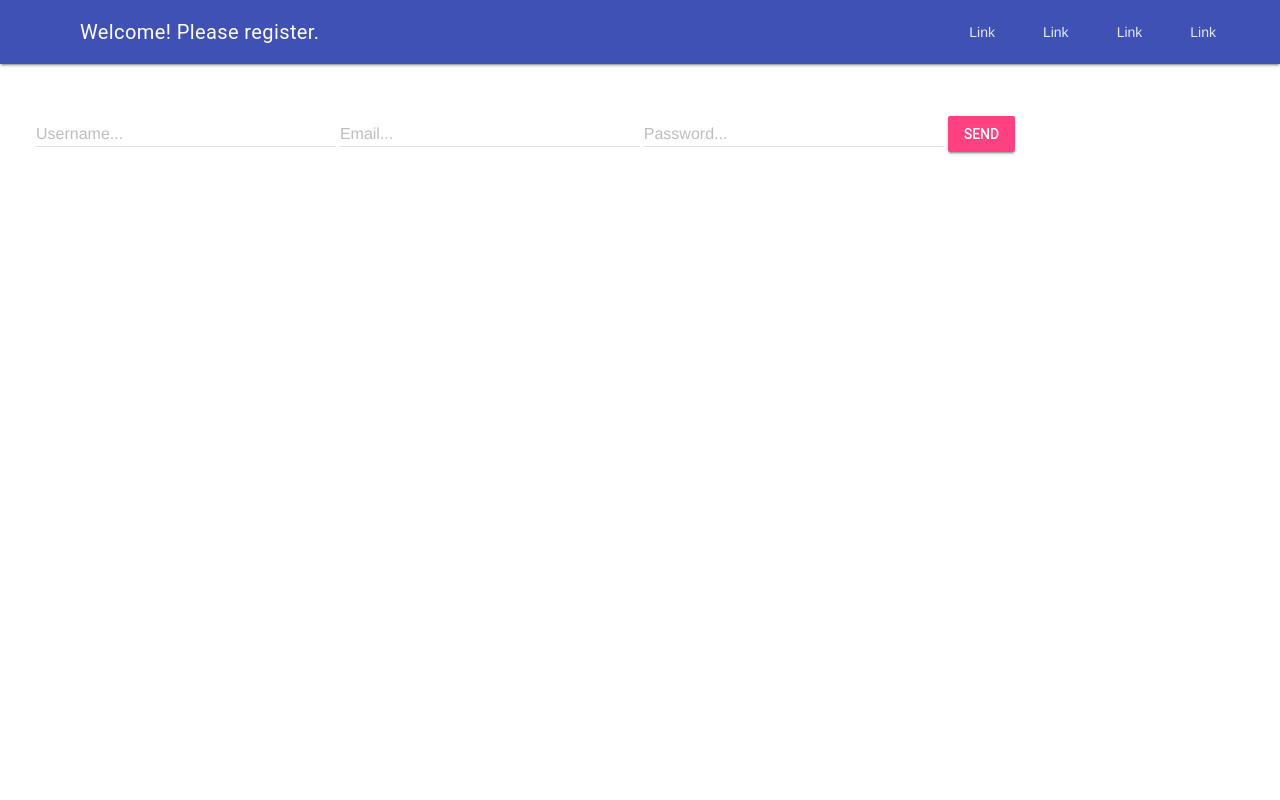
After one commit to MartinInglin/Django-ChatApp, a Django app: page /register/ in a window 1280 px wide. The commit adds this page. Run offline with Django 5.2, Linux system fonts and the light colour scheme.

Commit message:
register works

```diff
--- /dev/null
+++ b/django_chat_app/chat/templates/auth/register.html
@@ -0,0 +1,60 @@
+
+{% extends "base.html" %}
+
+{% block header %}
+<header class="mdl-layout__header">
+  <div class="mdl-layout__header-row">
+
+    <span class="mdl-layout-title">Welcome! Please register.</span>
+
+    <div class="mdl-layout-spacer"></div>
+    <nav class="mdl-navigation mdl-layout--large-screen-only">
+      <a class="mdl-navigation__link" href="">Link</a>
+      <a class="mdl-navigation__link" href="">Link</a>
+      <a class="mdl-navigation__link" href="">Link</a>
+      <a class="mdl-navigation__link" href="">Link</a>
+    </nav>
+  </div>
+</header>
+<div class="mdl-layout__drawer">
+  <span class="mdl-layout-title">Chatroom</span>
+  <nav class="mdl-navigation">
+    <a class="mdl-navigation__link" href="">Link</a>
+    <a class="mdl-navigation__link" href="">Link</a>
+    <a class="mdl-navigation__link" href="">Link</a>
+    <a class="mdl-navigation__link" href="">Link</a>
+  </nav>
+</div>
+{% endblock %}
+
+{% block content %}
+
+{% if wrongPassword %}
+
+<h4>Wrong password or username</h4>
+
+{% endif %}
+
+
+<form action="/register/" method="post">
+  {% csrf_token %}
+  <div class="mdl-textfield mdl-js-textfield mdl-textfield--floating-label">
+    <input class="mdl-textfield__input" name="username" type="text" id="username" />
+    <label class="mdl-textfield__label" for="username">Username...</label>
+  </div>
+  <div class="mdl-textfield mdl-js-textfield mdl-textfield--floating-label">
+    <input class="mdl-textfield__input" name="email" type="email" id="email" />
+    <label class="mdl-textfield__label" for="email">Email...</label>
+  </div>
+  <div class="mdl-textfield mdl-js-textfield mdl-textfield--floating-label">
+    <input class="mdl-textfield__input" name="password" type="password" id="password" />
+    <label class="mdl-textfield__label" for="password">Password...</label>
+  </div>
+
+    <button class="mdl-button mdl-js-button mdl-button--raised mdl-js-ripple-effect mdl-button--accent">
+      Send
+    </button>
+</form>
+
+
+{% endblock %}
--- a/django_chat_app/chat/views.py
+++ b/django_chat_app/chat/views.py
@@ -1,7 +1,61 @@
+from django.http import HttpResponseRedirect
 from django.shortcuts import render
+from .models import Chat, Message
+from django.contrib.auth import authenticate, login, logout
+from django.contrib.auth.decorators import login_required
+from django.contrib.auth.models import User
 
 
+@login_required(
+    login_url="/login/"
+)  # Leitet automatisch auf die Login Seite weiter wenn nicht eingeloggt.
 def index(request):
-    if request.method == 'POST':
-        print("Received data " + request.POST['textmessage'])
-    return render(request, "chat/index.html", {"username": "Martin"})
+    if request.method == "POST":
+        print("Received data " + request.POST["textmessage"])
+        myChat = Chat.objects.get(id=1)
+        Message.objects.create(
+            text=request.POST["textmessage"],
+            chat=myChat,
+            author=request.user,
+            receiver=request.user,
+        )
+    chatMessages = Message.objects.filter(chat__id=1)
+    return render(
+        request, "chat/index.html", {"username": "Martin", "messages": chatMessages}
+    )
+
+
+def login_view(request):
+    redirect = request.GET.get("next")
+    if request.method == "POST":
+        user = authenticate(
+            username=request.POST["username"], password=request.POST["password"]
+        )
+        if user is not None:
+            login(request, user)
+            return HttpResponseRedirect(
+                request.POST.get("redirect")
+            )  # Führt dazu, dass der User wieder auf die Seite gelangt, auf die er vor dem Login war
+        else:
+            return render(
+                request,
+                "auth/login.html",
+                {"wrongPassword": True, "redirect": redirect},
+            )
+    return render(request, "auth/login.html", {"redirect": redirect})
+
+
+def register_view(request):
+    if request.method == "POST":
+        user = User.objects.create_user(
+            username=request.POST["username"],
+            email=request.POST["email"],
+            password=request.POST["password"],
+        )
+        return HttpResponseRedirect("/login/")
+    return render(request, "auth/register.html")
+
+
+def logout_view(request):
+    logout(request)
+    return HttpResponseRedirect("/login/")
--- a/django_chat_app/django_chat_app/urls.py
+++ b/django_chat_app/django_chat_app/urls.py
@@ -14,12 +14,18 @@ Including another URLconf
     1. Import the include() function: from django.urls import include, path
     2. Add a URL to urlpatterns:  path('blog/', include('blog.urls'))
 """
+
 from django.contrib import admin
 from django.urls import path
+from django.views.generic import RedirectView
 
-from chat.views import index
+from chat.views import index, login_view, logout_view, register_view
 
 urlpatterns = [
-    path('admin/', admin.site.urls),
-    path('chat/', index),
+    path("admin/", admin.site.urls),
+    path("", RedirectView.as_view(url="login/", permanent=True)),
+    path("chat/", index, name="chat"),
+    path("login/", login_view, name="login"),
+    path("logout/", logout_view, name="logout"),
+    path("register/", register_view, name="register"),
 ]
--- /dev/null
+++ b/django_chat_app/static/css/style.css
@@ -0,0 +1,6 @@
+.page-content {
+    padding: 36px;
+  }
+  .color-gray {
+    color: rgba(0, 0, 0, 0.4);
+  }
--- /dev/null
+++ b/django_chat_app/templates/base.html
@@ -0,0 +1,30 @@
+<!DOCTYPE html>
+<html lang="en">
+  <head>
+    <meta charset="UTF-8" />
+    <meta name="viewport" content="width=device-width, initial-scale=1.0" />
+    <title>Chatroom</title>
+    <link rel="stylesheet" href="https://fonts.googleapis.com/icon?family=Material+Icons" />
+    <link rel="stylesheet" href="https://code.getmdl.io/1.3.0/material.indigo-pink.min.css" />
+    {% load static %}
+    <link rel="stylesheet" href="{% static 'css/style.css' %}">
+    <script defer src="https://code.getmdl.io/1.3.0/material.min.js"></script>
+
+  </head>
+  <body>
+
+    <div class="mdl-layout mdl-js-layout mdl-layout--fixed-header">
+        {% block header %}
+        {% endblock %}
+
+        <div class="page-content">
+        <main class="mdl-layout__content">
+            {% block content %}
+            {% endblock %}
+
+        </main>
+      </div>
+    </div>
+
+  </body>
+</html>
```
Also changed, not shown: django_chat_app/chat/admin.py (+22 -5 lines), django_chat_app/chat/templates/auth/login.html (added, +58 -0 lines), django_chat_app/chat/templates/chat/index.html (+30 -24 lines), django_chat_app/django_chat_app/settings.py (+6 -1 lines), 1 other file.
